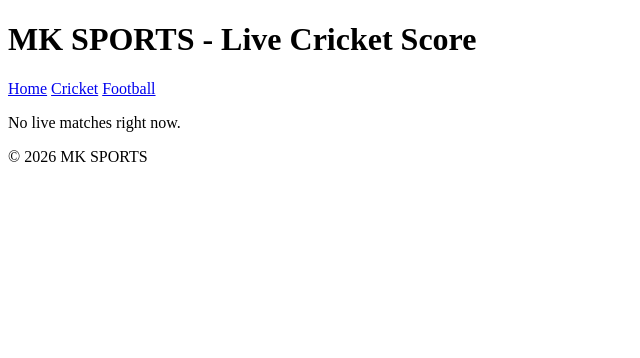
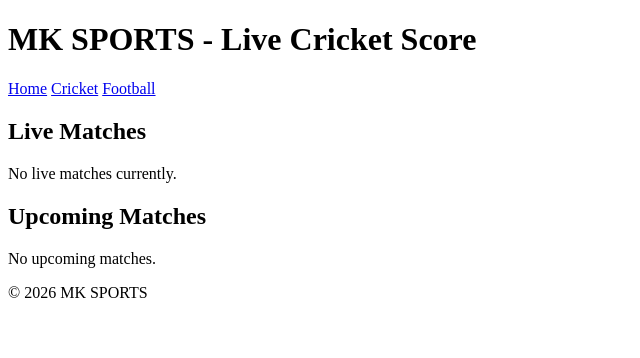
Before and after one commit to malikabdullah5/MK_SPORTS, a Flask app: template templates/cricket.html in a window 1280 px wide. Shown: the top 358 px of the page, without its empty margins (0-640 px from the left). Run offline with Flask 3, Linux system fonts and the light colour scheme; the template is opened without the code that fills it, so the values that code supplies are empty.

Commit message:
Ready to deploy live & upcoming matches

```diff
--- a/app.py
+++ b/app.py
@@ -1,11 +1,15 @@
+from flask import Flask, render_template
+import requests
 import os
-import requests
-from flask import Flask, render_template
 
 app = Flask(__name__)
 
-API_KEY = "5a3ac28e-edf4-4df3-9941-9d4111fedbc9"  # CricketData.org API key
-API_URL = f"https://cricketdata.org/api/matches?apikey={API_KEY}"
+# Your CricketData API key
+API_KEY = "5a3ac28e-edf4-4df3-9941-9d4111fedbc9"
+
+# URLs for live and upcoming matches
+LIVE_URL = f"https://cricketdata.org/api/matches?apikey={API_KEY}"
+UPCOMING_URL = f"https://cricketdata.org/api/upcoming?apikey={API_KEY}"
 
 @app.route('/')
 def home():
@@ -13,17 +17,30 @@ def home():
 
 @app.route('/cricket')
 def cricket():
-    response = requests.get(API_URL)
-    if response.status_code == 200:
-        matches = response.json()  # JSON data of live matches
-    else:
-        matches = []
-    return render_template('cricket.html', matches=matches)
+    # Fetch live matches
+    live_matches = []
+    upcoming_matches = []
+    try:
+        live_resp = requests.get(LIVE_URL)
+        if live_resp.status_code == 200:
+            live_matches = live_resp.json()
+    except:
+        live_matches = []
+
+    try:
+        upcoming_resp = requests.get(UPCOMING_URL)
+        if upcoming_resp.status_code == 200:
+            upcoming_matches = upcoming_resp.json()
+    except:
+        upcoming_matches = []
+
+    return render_template('cricket.html', live_matches=live_matches, upcoming_matches=upcoming_matches)
 
 @app.route('/football')
 def football():
-    return render_template('football.html')
+    return render_template('football.html')  # Placeholder
 
+# Important: Render needs host 0.0.0.0 and dynamic port
 if __name__ == "__main__":
     port = int(os.environ.get("PORT", 5000))
-    app.run(host="0.0.0.0", port=port)
+    app.run(host="0.0.0.0", port=port, debug=True)
--- /dev/null
+++ b/requirements.txt
@@ -0,0 +1,2 @@
+Flask==2.3.4
+requests==2.32.5
--- a/templates/cricket.html
+++ b/templates/cricket.html
@@ -14,16 +14,32 @@
     </header>
 
     <section>
-        {% if matches %}
-            {% for match in matches %}
-                <div>
-                    <h3>{{ match['team1'] }} vs {{ match['team2'] }}</h3>
-                    <p>Score: {{ match['score'] }}</p>
-                    <p>Status: {{ match['status'] }}</p>
+        <h2>Live Matches</h2>
+        {% if live_matches %}
+            {% for match in live_matches %}
+                <div style="border:1px solid #ccc; padding:10px; margin:5px;">
+                    <strong>{{ match['team1'] }} vs {{ match['team2'] }}</strong><br>
+                    Score: {{ match['score'] }}<br>
+                    Status: {{ match['status'] }}
                 </div>
             {% endfor %}
         {% else %}
-            <p>No live matches right now.</p>
+            <p>No live matches currently.</p>
+        {% endif %}
+    </section>
+
+    <section>
+        <h2>Upcoming Matches</h2>
+        {% if upcoming_matches %}
+            {% for match in upcoming_matches %}
+                <div style="border:1px solid #ccc; padding:10px; margin:5px;">
+                    <strong>{{ match['team1'] }} vs {{ match['team2'] }}</strong><br>
+                    Date: {{ match['date'] }}<br>
+                    Time: {{ match['time'] }}
+                </div>
+            {% endfor %}
+        {% else %}
+            <p>No upcoming matches.</p>
         {% endif %}
     </section>
 
```
